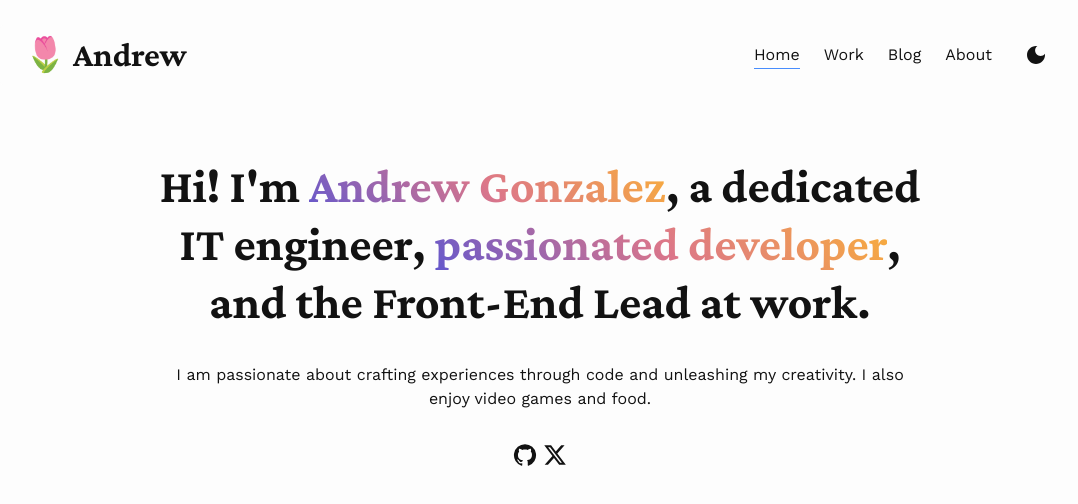
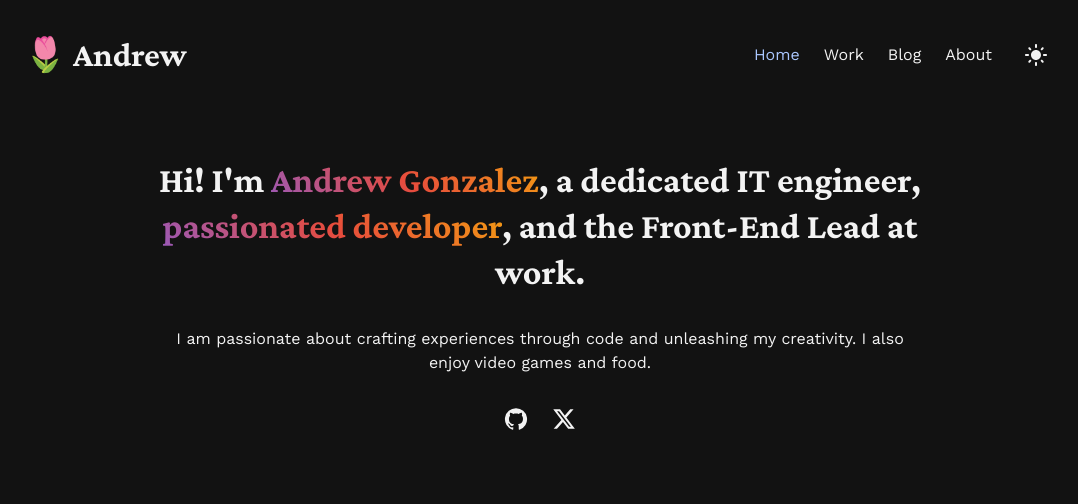
Before and after one commit to Andrew0914/goma-site, a Next.js app: page / in a window 1280 px wide. Shown: the top 504 px of the page, without its empty margins (100-1178 px from the left). Built offline with nearby package versions, Linux system fonts and the light colour scheme.

Commit message:
Complete home page and improbe nav bar, adding easter eggs

```diff
--- a/app/globals.scss
+++ b/app/globals.scss
@@ -14,6 +14,9 @@ body {
   font-family: var(--font-work-sans);
   height: fit-content;
   min-height: 100vh;
+  transition:
+    background-color 0.3s,
+    color 0.3s;
 }
 
 body {
--- a/app/layout.tsx
+++ b/app/layout.tsx
@@ -16,7 +16,7 @@ export default async function RootLayout({
 
   return (
     <html lang="en" className={`${crimsonPro.variable} ${workSans.variable}`}>
-      <body className="light">
+      <body className="dark">
         <MyThemeProvider>
           <NextIntlClientProvider messages={messages}>
             <TheNavbar />
--- a/app/page.module.scss
+++ b/app/page.module.scss
@@ -7,4 +7,21 @@
   flex-flow: column;
   gap: 32px;
   padding-top: 48px;
+
+  @media screen and (max-width: 768px) {
+    width: 100%;
+    max-width: 100%;
+    padding-top: 24px;
+  }
+
+  h1 {
+    font-size: 36px;
+    line-height: 46px;
+  }
+
+  div {
+    display: flex;
+    justify-content: center;
+    gap: 24px;
+  }
 }
--- a/app/page.tsx
+++ b/app/page.tsx
@@ -1,19 +1,27 @@
-import Image from "next/image";
-import styles from "./page.module.scss";
-import { Button } from "@mui/material";
-import { GitHub, X } from "@mui/icons-material";
+
+import styles from "./page.module.scss"
+import { Fade } from "@mui/material"
+import { GitHub, X } from "@mui/icons-material"
+import { useTranslations } from "next-intl"
 
 export default function Home() {
+  const t = useTranslations('home')
+
   return (
+    <Fade in={true} timeout={300} appear={true}>
       <section className={styles.home}>
         <h1 className="heading--1">
-        Hi! I'm <span className="text--super">Andrew Gonzalez</span>, a dedicated IT engineer, <span className="text--super">passionated developer</span>, and the Front-End Lead at work.
+          {t.rich("title", { span: (children) => <span className="text--super">{children}</span> })}
         </h1>
 
         <p className="text--content">
-        I am passionate about crafting experiences through code and unleashing my creativity. I also enjoy video games and food.
+          {t("more")}
         </p>
-      <div><GitHub /> <X /></div>
+        <div>
+          <a href="https://github.com/Andrew0914" target="_blak"> <GitHub /></a>
+          <a href="https://x.com/Andrew_GMx" target="_blank"> <X /></a>
+        </div>
       </section>
+    </Fade>
   );
 }
--- a/components/TheNavbar/TheMobileNav.tsx
+++ b/components/TheNavbar/TheMobileNav.tsx
@@ -7,7 +7,7 @@ import { Home, Work, Coffee, Book, Menu as MenuIcon } from "@mui/icons-material"
 import { ListItemIcon, ListItemText, alpha, styled } from '@mui/material';
 import styles from "./styles.module.scss";
 import { useTranslations } from 'next-intl';
-import { useRouter } from 'next/navigation'
+import { usePathname, useRouter } from 'next/navigation'
 
 interface RouteOption {
   icon: React.ReactNode
@@ -46,6 +46,7 @@ export default function TheMobileNav() {
     { icon: <Coffee fontSize="small" />, text: t("about"), route: '/about' }
   ]
 
+  const pathname = usePathname();
 
   return (
     <div className={styles.themobilenavbar}>
@@ -67,6 +68,7 @@ export default function TheMobileNav() {
           'aria-labelledby': 'basic-button',
         }}
         className={styles.themobilenavbar_menu}
+        onClose={() => setAnchorEl(null)}
       >
 
         {routesOptions.map((option, index) => (
@@ -74,7 +76,7 @@ export default function TheMobileNav() {
             <ListItemIcon>
               {option.icon}
             </ListItemIcon>
-            <ListItemText>{option.text}</ListItemText>
+            <ListItemText className={pathname === option.route ? styles.routeActive : ''}>{option.text}</ListItemText>
           </MenuItem>
         ))}
 
--- a/components/TheNavbar/TheNavbar.tsx
+++ b/components/TheNavbar/TheNavbar.tsx
@@ -8,13 +8,10 @@ import ThemeSelector from "../ThemeSelector/ThemeSelector";
 import Link from "next/link";
 import { usePathname } from 'next/navigation'
 
-function getCurrentEmoji() {
-  const currentMontIndex = new Date().getMonth();
-  const monthlyEmojis = ['👑', '💖', '🌼', '🐣', '🌷', '🌞', '🌴', '📚', '🌵', '🎃', '💀', '🎅🏼'];
-
-  return monthlyEmojis[currentMontIndex];
+interface Festivity {
+  icon: string
+  detail: string
 }
-
 interface Route {
   path: string,
   name: string
@@ -34,7 +31,7 @@ export default function TheNavbar() {
     { path: '/about', name: t("about") }
 
   ]
-
+  const navbarContentClasses = classNames(styles.thenavbar_content, { [styles.thenavbar_top]: isAtTop });
 
   useEffect(() => {
     const observer = new IntersectionObserver(
@@ -54,7 +51,18 @@ export default function TheNavbar() {
     };
   }, []);
 
-  const navbarContentClasses = classNames(styles.thenavbar_content, { [styles.thenavbar_top]: isAtTop });
+
+
+  function getCurrentFestivity(): Festivity {
+    const currentMontIndex = new Date().getMonth();
+    const monthlyEmojis = ['👑', '💖', '🌼', '🐣', '🌷', '🌞', '🌴', '📚', '🌵', '🎃', '💀', '🎅🏼'];
+
+    return {
+      icon: monthlyEmojis[currentMontIndex],
+      detail: t(`festivities.${currentMontIndex}`)
+    }
+  }
+
 
   return (
     <>
@@ -62,7 +70,7 @@ export default function TheNavbar() {
       <nav className={styles.thenavbar} ref={navbarRef}>
         <div className={navbarContentClasses}>
           <h4 className="heading--4">
-            <a href="/">{t('title', { emoji: getCurrentEmoji() })}</a>
+            <a href="/" title={getCurrentFestivity().detail}>{t('title', { emoji: getCurrentFestivity().icon })}</a>
           </h4>
           <div className={styles.thenavbar_navigation}>
             <ul className={`${styles.thenavbar_menu} text--content`}>
--- a/components/TheNavbar/styles.module.scss
+++ b/components/TheNavbar/styles.module.scss
@@ -4,7 +4,6 @@
   position: sticky;
   top: 0;
   left: 0;
-  background-color: var($--background);
   width: calc(100%);
   z-index: 100;
   margin-top: 24px;
@@ -15,7 +14,6 @@
     width: 100%;
     max-width: 1080px;
     box-sizing: border-box;
-    background-color: var($--background);
     z-index: 100;
     margin: 0 auto;
     padding: 8px 24px;
@@ -57,12 +55,11 @@
 .thenavbar_top {
   margin-bottom: 8px;
   background-color: var($--contrast-2);
-  filter: drop-shadow(0px 4px 4px var($--drop-shadow));
 }
 
 .top_reference {
   height: 1px;
-  background-color: transparent;
+  //background-color: transparent;
 }
 
 .themobilenavbar {
@@ -76,6 +73,8 @@
 }
 
 .routeActive {
-  border-bottom: 1px solid var($--active);
-  padding-bottom: 4px;
+  color: var($--active) !important;
+  & span {
+    color: var($--active) !important;
+  }
 }
--- a/messages/en.json
+++ b/messages/en.json
@@ -4,6 +4,24 @@
     "home": "Home",
     "about": "About",
     "work": "Work",
-    "blog": "Blog"
+    "blog": "Blog",
+    "festivities": {
+      "0": "January is the month of Three kings' Day in Mexico",
+      "1": "Happy Valentine's Day 💝",
+      "2": "It's Spring 🌻",
+      "3": "April is the month of Easter 🐰",
+      "4": "May is the month of Mother's day in Mexico 👩🏽",
+      "5": "It's Summer ⛱️",
+      "6": "Let' go to the beach! 😎",
+      "7": "August is the month of Back to School in Mexico 👓",
+      "8": "September is the month of Mexican independence day 🌶️",
+      "9": "Happy Halloween 🦇🧟🧛🏽!",
+      "10": "November is the month of Day of the Dead in Mexico 💀",
+      "11": "Merry Christmas 🎅🏼💫☃️"
+    }
+  },
+  "home": {
+    "title": "Hi! I'm <span>Andrew Gonzalez</span>, a dedicated IT engineer, <span>passionated developer</span>, and the Front-End Lead at work.",
+    "more": "I am passionate about crafting experiences through code and unleashing my creativity. I also enjoy video games and food."
   }
 }
--- a/messages/es.json
+++ b/messages/es.json
@@ -4,6 +4,24 @@
     "home": "Inicio",
     "about": "Acerca de mí",
     "work": "Mi trabajo",
-    "blog": "Blog"
+    "blog": "Blog",
+    "festivities": {
+      "0": "Enero es el mes de los Reyes Magos 👑",
+      "1": "Feliz día de San Valentín 💝",
+      "2": "Es primabera🌻!",
+      "3": "EN méxico se celebran las pascuas 🐰",
+      "4": "Mayo es el mes del día de la madre 👩🏽💕",
+      "5": "Es verano ⛱️!",
+      "6": "Vamos a la playa! 😎",
+      "7": "En Agosto en México los niños vuelven a clases 👓",
+      "8": "Septiembre es el mes patrio en México 🌶️ y el cumpleaños del creador de esta página 🎉🎂",
+      "9": "Feliz hallowen 🦇🧟🧛🏽!",
+      "10": "Mes del día de los muertos 💀",
+      "11": "Feliz navidad y prospero año nuevo ⭐🎅🏼❄️☃️"
+    }
+  },
+  "home": {
+    "title": "Hola! Soy <span>Andrew González</span>, ingeniero en informática, <span>programador apasionado</span>, y líder Front-End en mi trabajo actual.",
+    "more": "Me apasiona crear experiencias a través del código y liberar mi creatividad. También disfruto de los videojuegos y la comida."
   }
 }
--- a/styles/_colors.scss
+++ b/styles/_colors.scss
@@ -7,6 +7,7 @@ $--active: --active;
 $--contrast: --contrast;
 $--contrast-2: --contrast-2;
 $--drop-shadow: --drop-shadow;
+$--highligh-gradient: --highligh-gradient;
 
 // Default theme
 $theme-map-light: (
@@ -17,7 +18,8 @@ $theme-map-light: (
   $--active: #488dfd,
   $--contrast: #ffff,
   $--contrast-2: #f3f3f3,
-  $--drop-shadow: rgba(0, 0, 0, 0.1)
+  $--drop-shadow: rgba(0, 0, 0, 0.1),
+  $--highligh-gradient: linear-gradient(45deg, #6558cc, #dc7689, #f9af39)
 );
 
 // Override the default light theme
@@ -29,5 +31,6 @@ $theme-map-dark: (
   $--active: #aac7ff,
   $--contrast: #000,
   $--contrast-2: #1f1f1f,
-  $--drop-shadow: rgba(75, 75, 75, 0.2)
+  $--drop-shadow: rgba(75, 75, 75, 0.2),
+  $--highligh-gradient: linear-gradient(45deg, #9b59b6, #e74c3c, #f39c12)
 );
--- a/styles/_text.scss
+++ b/styles/_text.scss
@@ -103,7 +103,7 @@ a {
 }
 
 .text--super {
-  background: linear-gradient(45deg, #6558cc, #dc7689, #f9af39);
+  background: var(--highligh-gradient);
   -webkit-background-clip: text;
   -webkit-text-fill-color: transparent;
   background-clip: text;
```
Also changed, not shown: 1 other file (tests, documents, lock files or other folders). Lines whose indentation alone changed are shown as unchanged.
